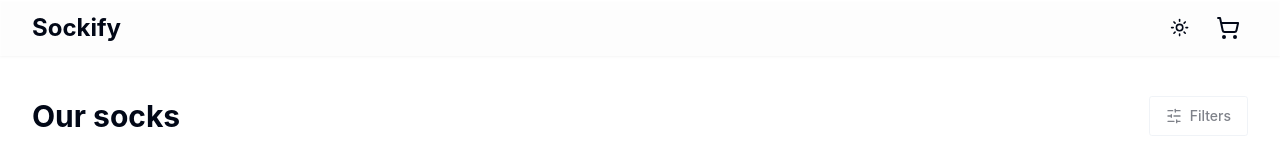
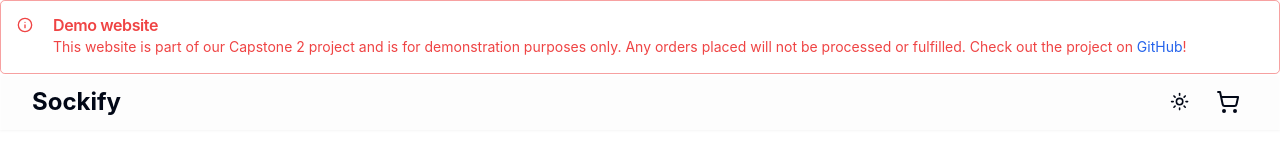
Before and after one commit to sockify/sockify, a React (Vite) app in the folder web-client/: page /home in a window 1280 px wide. Shown: the top 158 px of the page. Built offline with nearby package versions, Linux system fonts and the light colour scheme; no server answers.

Commit message:
feat: adds demo disclaimer banner

```diff
--- /dev/null
+++ b/web-client/src/components/DemoDisclaimerBanner.tsx
@@ -0,0 +1,26 @@
+import { Info } from "lucide-react";
+
+import { Alert, AlertDescription, AlertTitle } from "./ui/alert";
+
+export default function DemoDisclaimerBanner() {
+  return (
+    <Alert variant="destructive" className="mx-auto px-6 py-4">
+      <Info className="h-4 w-4" />
+      <AlertTitle className="font-semibold">Demo website</AlertTitle>
+      <AlertDescription className="text-sm">
+        This website is part of our Capstone 2 project and is for demonstration
+        purposes only. Any orders placed will not be processed or fulfilled.
+        Check out the project on{" "}
+        <a
+          href="http://github.com/sockify/sockify"
+          target="_blank"
+          rel="noopener noreferrer"
+          className="text-blue-600 hover:underline"
+        >
+          GitHub
+        </a>
+        !
+      </AlertDescription>
+    </Alert>
+  );
+}
--- /dev/null
+++ b/web-client/src/components/ui/alert.tsx
@@ -0,0 +1,59 @@
+import * as React from "react"
+import { cva, type VariantProps } from "class-variance-authority"
+
+import { cn } from "@/shared/utils/css"
+
+const alertVariants = cva(
+  "relative w-full rounded-lg border p-4 [&>svg~*]:pl-7 [&>svg+div]:translate-y-[-3px] [&>svg]:absolute [&>svg]:left-4 [&>svg]:top-4 [&>svg]:text-foreground",
+  {
+    variants: {
+      variant: {
+        default: "bg-background text-foreground",
+        destructive:
+          "border-destructive/50 text-destructive dark:border-destructive [&>svg]:text-destructive",
+      },
+    },
+    defaultVariants: {
+      variant: "default",
+    },
+  }
+)
+
+const Alert = React.forwardRef<
+  HTMLDivElement,
+  React.HTMLAttributes<HTMLDivElement> & VariantProps<typeof alertVariants>
+>(({ className, variant, ...props }, ref) => (
+  <div
+    ref={ref}
+    role="alert"
+    className={cn(alertVariants({ variant }), className)}
+    {...props}
+  />
+))
+Alert.displayName = "Alert"
+
+const AlertTitle = React.forwardRef<
+  HTMLParagraphElement,
+  React.HTMLAttributes<HTMLHeadingElement>
+>(({ className, ...props }, ref) => (
+  <h5
+    ref={ref}
+    className={cn("mb-1 font-medium leading-none tracking-tight", className)}
+    {...props}
+  />
+))
+AlertTitle.displayName = "AlertTitle"
+
+const AlertDescription = React.forwardRef<
+  HTMLParagraphElement,
+  React.HTMLAttributes<HTMLParagraphElement>
+>(({ className, ...props }, ref) => (
+  <div
+    ref={ref}
+    className={cn("text-sm [&_p]:leading-relaxed", className)}
+    {...props}
+  />
+))
+AlertDescription.displayName = "AlertDescription"
+
+export { Alert, AlertTitle, AlertDescription }
--- a/web-client/src/layouts/AdminLayout.tsx
+++ b/web-client/src/layouts/AdminLayout.tsx
@@ -1,10 +1,13 @@
 import AdminFooter from "@/components/AdminFooter";
 import AdminNavbar from "@/components/AdminNavbar";
+import DemoDisclaimerBanner from "@/components/DemoDisclaimerBanner";
 import { Outlet } from "react-router-dom";
 
 export default function AdminLayout() {
   return (
     <>
+      <DemoDisclaimerBanner />
+
       <AdminNavbar />
       <main
         className={`mx-auto min-h-[calc(100vh-var(--navbar-height))] w-full max-w-full 2xl:container`}
--- a/web-client/src/layouts/RootLayout.tsx
+++ b/web-client/src/layouts/RootLayout.tsx
@@ -1,3 +1,4 @@
+import DemoDisclaimerBanner from "@/components/DemoDisclaimerBanner";
 import Footer from "@/components/Footer";
 import Navbar from "@/components/Navbar";
 import { Outlet } from "react-router-dom";
@@ -5,6 +6,8 @@ import { Outlet } from "react-router-dom";
 export default function RootLayout() {
   return (
     <>
+      <DemoDisclaimerBanner />
+
       <Navbar />
       <main
         className={`mx-auto min-h-[calc(100vh-var(--navbar-height))] w-full max-w-full 2xl:container`}
```
